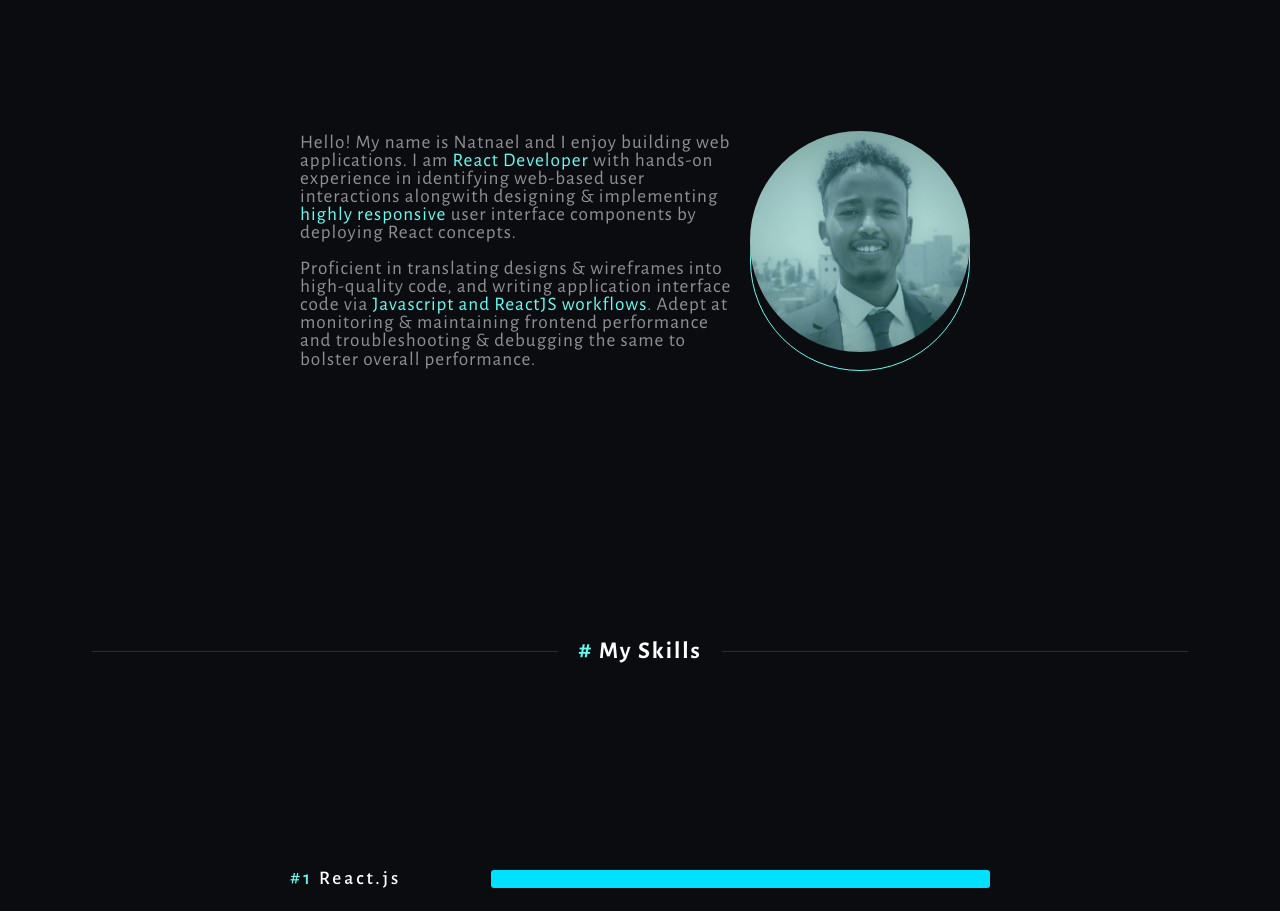
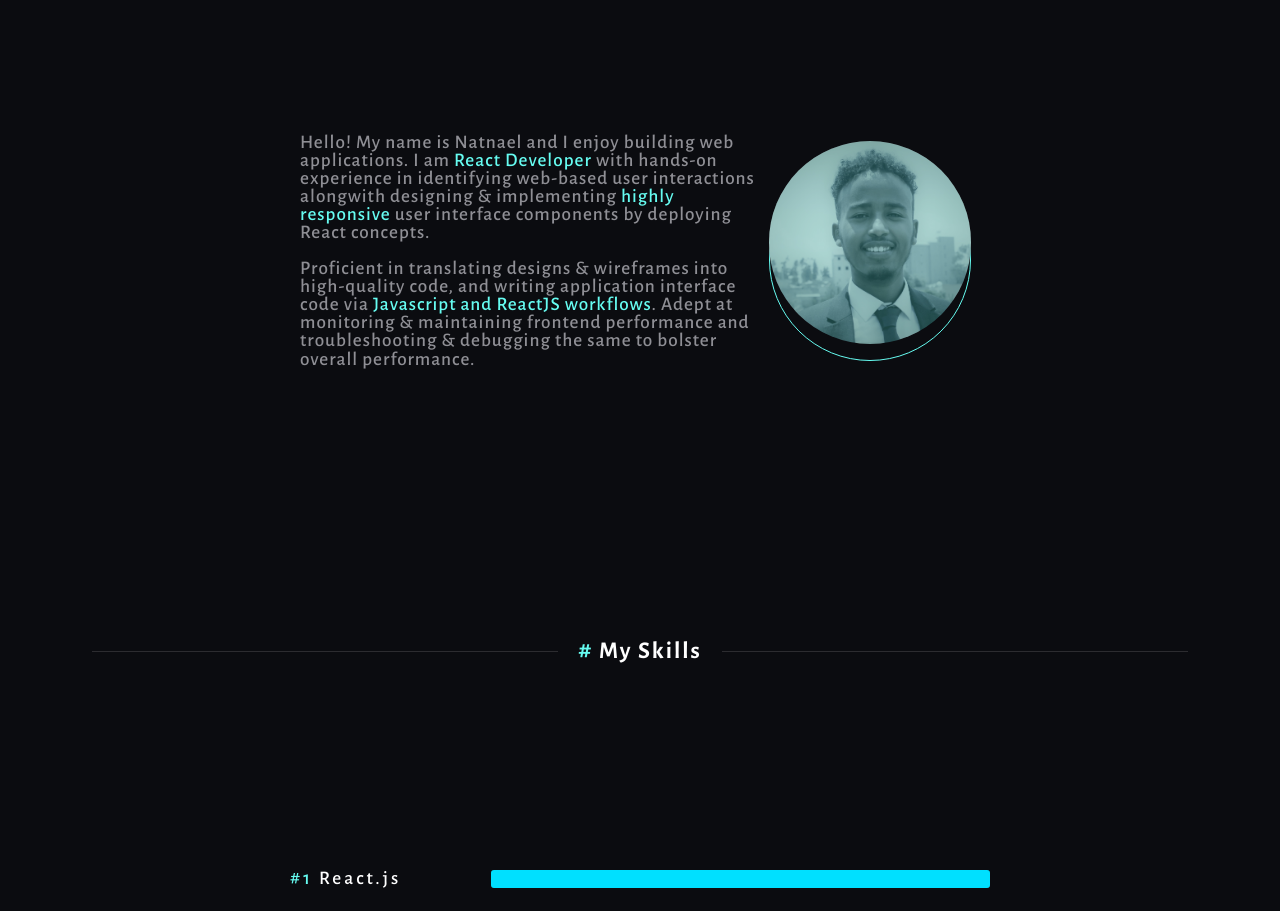
Before and after one commit to NatiG100/portfolio, a React (Create React App) app: page / in a window 1280 px wide. Shown: the part 960-1871 px from the top of the page. Built offline with nearby package versions, Linux system fonts and the light colour scheme.

Commit message:
fix subtle ui issues

```diff
--- a/src/components/ImageDisplay/ImageDisplayElements.js
+++ b/src/components/ImageDisplay/ImageDisplayElements.js
@@ -32,9 +32,11 @@ export const StyledImage = styled.img`
     width: 92%;
     border-radius:100% ;
     object-fit:cover ;
+    aspect-ratio:unset;
 `;
 
 export const StyledImageOverlay = styled.span`
+    pointer-events:none;
     position: absolute;
     top: 0px;
     right: calc(4%);
--- a/src/sections/AboutSection/AboutSectionElements.js
+++ b/src/sections/AboutSection/AboutSectionElements.js
@@ -41,12 +41,11 @@ export const StyledP = styled.p`
     color: ${theme.colors.textDark};
     font-size: ${theme.font.lg};
     letter-spacing: 1px;
-    font-weight: 300;
+    font-weight: 500;
     @media ${theme.breakPoints.device.laptop}{
-        text-align: justify;
+        text-align: center;
         letter-spacing:0px ;
         font-size:${theme.font.lg} ;
-        text-indent:30px;
     }
     em{
         font-style: normal;
--- a/src/sections/AboutSection/index.jsx
+++ b/src/sections/AboutSection/index.jsx
@@ -17,7 +17,7 @@ const AboutSection = ({data=""}) => {
               <StyledP>
                 {data}
               </StyledP>
-              <ImageDisplay img={profile} dimension="240px"/>
+              <ImageDisplay img={profile} dimension="220px"/>
           </StyledAboutWrapper>
       </StyledAboutSection>
   )
```
